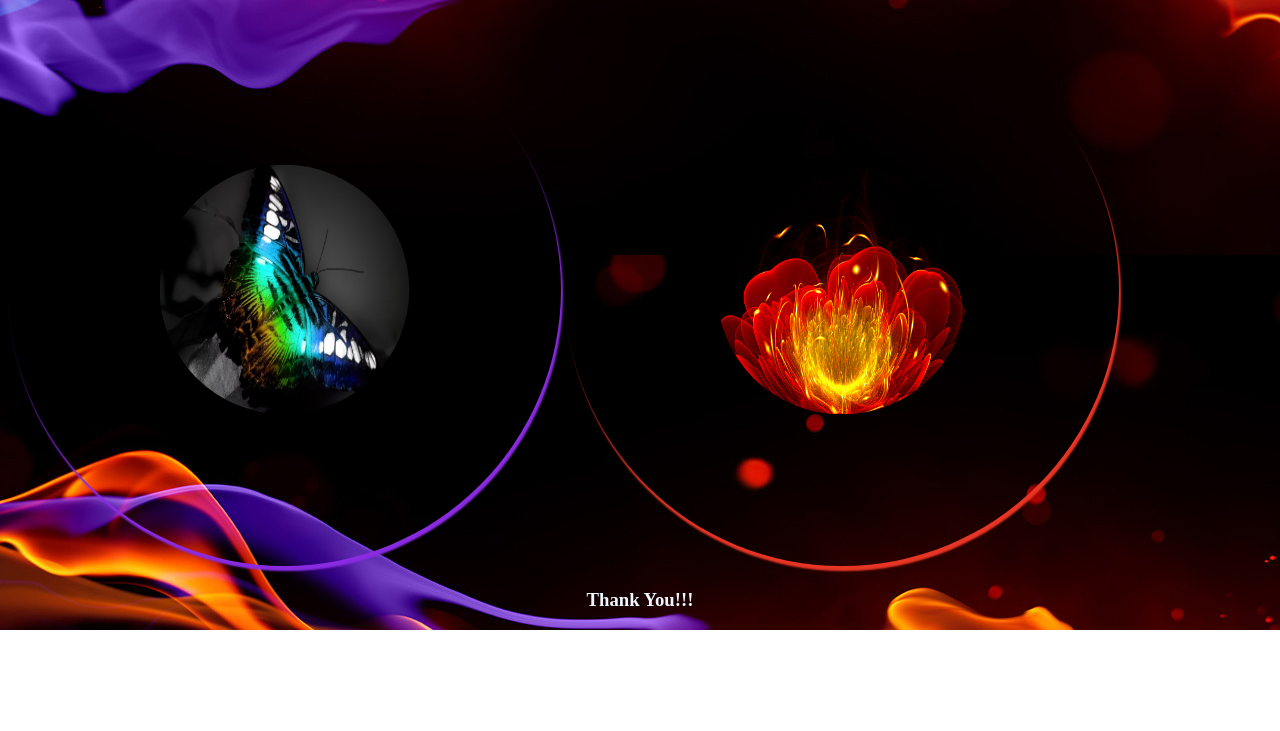
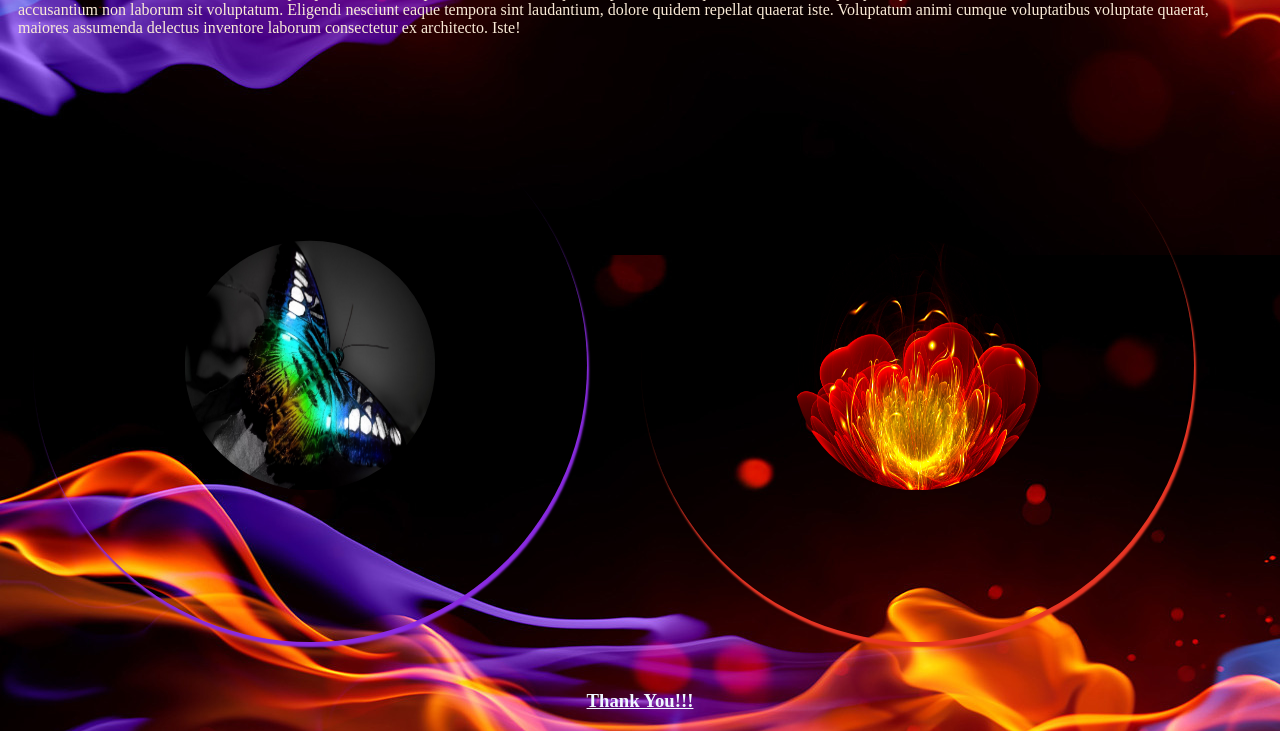
Before and after one commit to Shyamnair488/Daily-WEBD-data, a plain HTML site: page Day 3/HW/index.html in a window 1280 px wide. Shown: the part 825-1556 px from the top of the page. Before the commit the page ends 1455 px from the top, so only its background shows below. Drawn offline with Linux system fonts and the light colour scheme.

Commit message:
first commitsssss

```diff
--- a/Day 3/HW/style.css
+++ b/Day 3/HW/style.css
@@ -1,6 +1,7 @@
 header,footer{
     color: aliceblue;
     text-align: center;
+    text-decoration: underline;
 }
 h1{
     color: aliceblue;
@@ -10,6 +11,7 @@ h1{
     height: 250px;
     padding: 12%;
     border-radius: 50%;
+    margin: 2%;
     box-shadow: 2px 5px 2px blueviolet;
 }
 #image2,#image4{
@@ -17,6 +19,7 @@ h1{
     height: 250px;
     padding: 12%;
     border-radius: 50%;
+    margin: 2%;
     box-shadow: 2px 5px 2px rgb(232, 53, 36);
 }
 
```
Also changed, not shown: Day 3/HW/index.html (+0 -1 lines).
